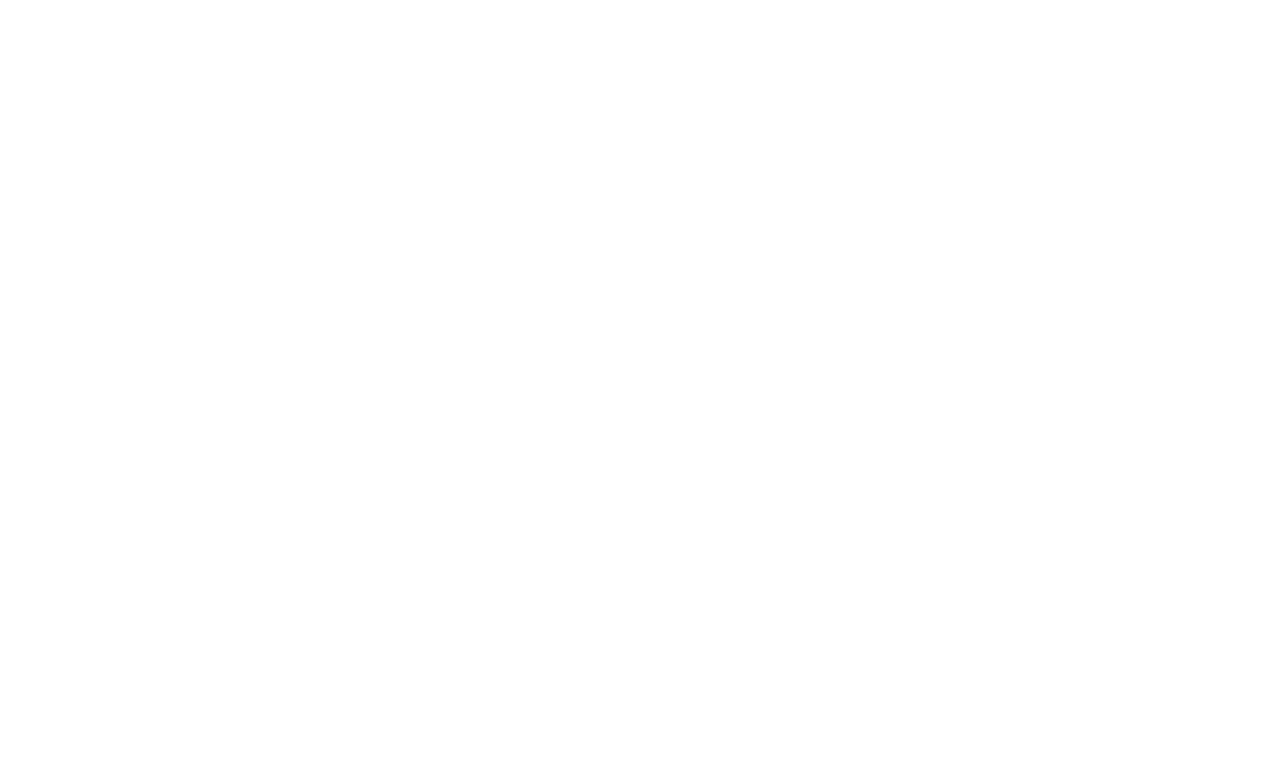
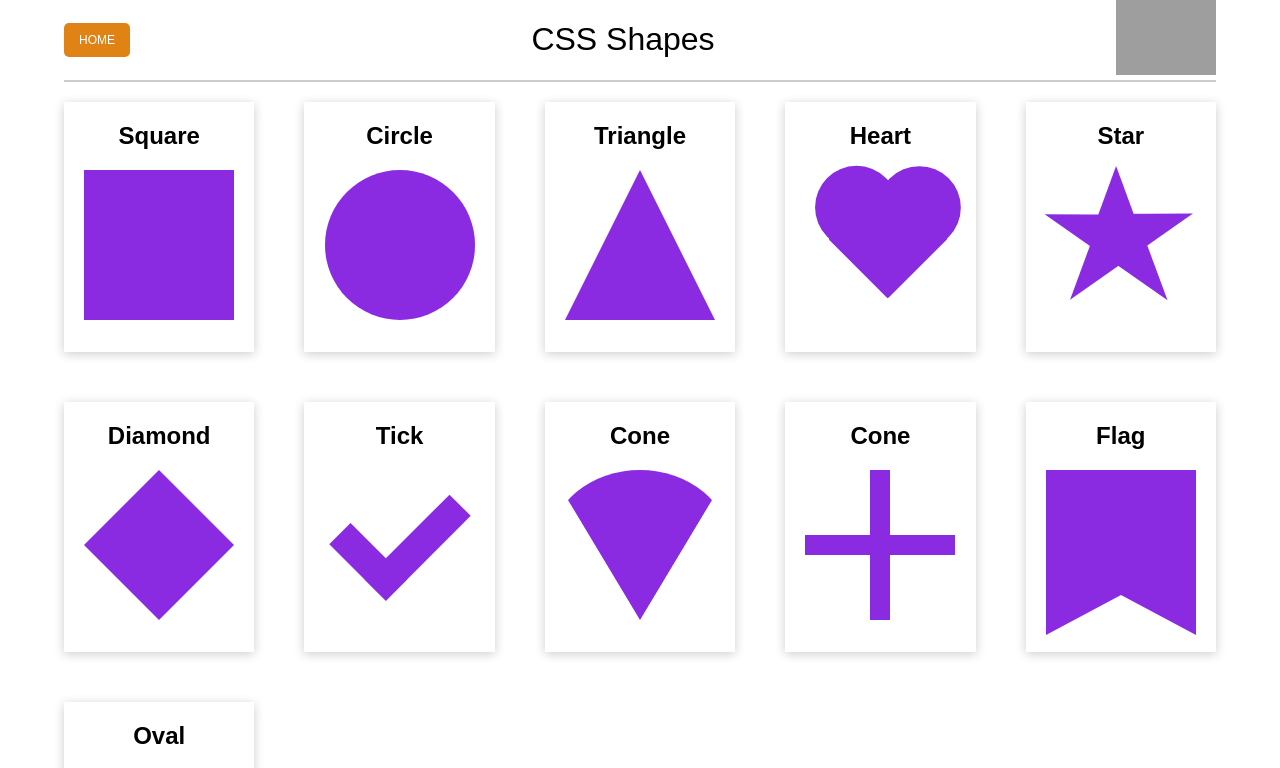
Before and after one commit to rakeshnayak360/mini-challenges, a React (Create React App) app: page /#/css-shapes in a window 1280 px wide. Before the commit this address had no page. Shown: the top 768 px of the page. Built offline with nearby package versions, Linux system fonts and the light colour scheme; grey boxes are pictures that could not be loaded.

Commit message:
CSS challenge is added

```diff
--- a/src/App.js
+++ b/src/App.js
@@ -8,7 +8,7 @@
 import Dashboard from "./mc/dashboard";
 import StarRating from "./mc/star-rating";
 import Counter from "./mc/counter";
-// import Cssshapes from "./mc/css-shapes";
+import Cssshapes from "./mc/css-shapes";
 // import PasswordStrength from "./mc/password-stength";
 // import TransferList from "./mc/transfer-list";
 // import TagInputs from "./mc/tag-inputs";
@@ -49,13 +49,13 @@
               <Parentcomponent component={<Counter />} title="Counter" />
             }
           />
-          {/*<Route
+          <Route
             path="/css-shapes"
             element={
               <Parentcomponent component={<Cssshapes />} title="CSS Shapes" />
             }
           />
-          <Route
+          {/*<Route
             path="/password-strength"
             element={
               <Parentcomponent
--- a/src/helpers/challenges.js
+++ b/src/helpers/challenges.js
@@ -5,7 +5,7 @@
     component: "StarRating",
   },
   { title: "Counter", link: "counter" },
-  // { title: "CSS Shapes", link: "css-shapes" },
+  { title: "CSS Shapes", link: "css-shapes" },
   // { title: "Password Strength", link: "password-strength" },
   // { title: "Transfer List", link: "transfer-list" },
   // { title: "Tag Inputs", link: "tag-inputs", isNew: true, ribbonTitle: "New" },
--- /dev/null
+++ b/src/mc/css-shapes/index.js
@@ -0,0 +1,55 @@
+import React from "react";
+import "./styles.css";
+
+const Cssshapes = () => {
+  return (
+    <div className="allShapes">
+      <div>
+        <h2>Square</h2>
+        <div className="shape square"></div>
+      </div>
+      <div>
+        <h2>Circle</h2>
+        <div className="shape circle"></div>
+      </div>
+      <div>
+        <h2>Triangle</h2>
+        <div className="shape triangle"></div>
+      </div>
+      <div>
+        <h2>Heart</h2>
+        <div className="shape heart"></div>
+      </div>
+      <div>
+        <h2>Star</h2>
+        <div className="shape points-star-5"></div>
+      </div>
+      <div>
+        <h2>Diamond</h2>
+        <div className="shape diamond-square"></div>
+      </div>
+      <div>
+        <h2>Tick</h2>
+        <div className="shape tick"></div>
+      </div>
+      <div>
+        <h2>Cone</h2>
+        <div className="shape cone"></div>
+      </div>
+      <div>
+        <h2>Cone</h2>
+        <div className="shape plus"></div>
+      </div>
+      <div>
+        <h2>Flag</h2>
+        <div className="shape flag"></div>
+      </div>
+      <div>
+        <h2>Oval</h2>
+        <div className="shape oval"></div>
+      </div>
+    </div>
+  );
+};
+
+export default Cssshapes;
--- /dev/null
+++ b/src/mc/css-shapes/styles.css
@@ -0,0 +1,195 @@
+.allShapes {
+  width: 90%;
+  margin: auto;
+  display: grid;
+  gap: 50px;
+  grid-template-columns: repeat(5, 1fr);
+}
+
+.allShapes > div {
+  height: 250px;
+  box-shadow: 0 2px 10px rgba(0, 0, 0, 0.2);
+}
+
+.shape {
+  margin: auto;
+}
+
+.square {
+  width: 150px;
+  height: 150px;
+  background-color: blueviolet;
+}
+
+.circle {
+  width: 150px;
+  height: 150px;
+  background-color: blueviolet;
+  border-radius: 50%;
+}
+
+.triangle {
+  width: 0;
+  height: 0;
+  border-left: 75px solid transparent;
+  border-right: 75px solid transparent;
+  border-bottom: 150px solid blueviolet;
+}
+
+.heart {
+  /* Modify size here: */
+  --size: 150px;
+
+  position: relative;
+  width: var(--size);
+  height: calc(var(--size) * 0.3);
+}
+
+.heart:before,
+.heart:after {
+  position: absolute;
+  content: "";
+  left: calc(var(--size) * 0.55);
+  top: 0;
+  width: calc(var(--size) * 0.55);
+  height: calc(var(--size) * 0.85);
+  background: blueviolet;
+  border-radius: calc(var(--size) * 0.55) calc(var(--size) * 0.55) 0 0;
+  transform: rotate(-45deg);
+  transform-origin: 0 100%;
+}
+
+.heart:after {
+  left: 0;
+  transform: rotate(45deg);
+  transform-origin: 100% 100%;
+}
+.points-star-5 {
+  /* Modify size here: */
+  --size: 150px;
+  --half-size: calc(var(--size) / 2);
+
+  position: relative;
+  display: block;
+  color: blueviolet;
+  width: 0px;
+  height: 0px;
+  border-right: var(--half-size) solid transparent;
+  border-bottom: calc(var(--half-size) * 0.7) solid blueviolet;
+  border-left: var(--half-size) solid transparent;
+  transform: rotate(35deg);
+  margin: 60px auto 0;
+}
+.points-star-5:before {
+  border-bottom: calc(var(--half-size) * 0.8) solid blueviolet;
+  border-left: calc(var(--half-size) * 0.3) solid transparent;
+  border-right: calc(var(--half-size) * 0.3) solid transparent;
+  position: absolute;
+  height: 0;
+  width: 0;
+  top: calc(var(--half-size) * 0.45 * -1);
+  left: calc(var(--half-size) * 0.65 * -1);
+  display: block;
+  content: "";
+  transform: rotate(-35deg);
+}
+.points-star-5:after {
+  position: absolute;
+  display: block;
+  color: blueviolet;
+  top: calc(var(--half-size) * 0.03);
+  left: calc(var(--half-size) * -1.05);
+  width: 0px;
+  height: 0px;
+  border-right: var(--half-size) solid transparent;
+  border-bottom: calc(var(--half-size) * 0.7) solid blueviolet;
+  border-left: var(--half-size) solid transparent;
+  transform: rotate(-70deg);
+  content: "";
+}
+
+.diamond-square {
+  width: 0;
+  height: 0;
+  border: 75px solid transparent;
+  border-bottom-color: blueviolet;
+  position: relative;
+  top: -75px;
+}
+.diamond-square:after {
+  content: "";
+  position: absolute;
+  left: -75px;
+  top: 75px;
+  width: 0;
+  height: 0;
+  border: 75px solid transparent;
+  border-top-color: blueviolet;
+}
+
+.tick {
+  width: 50px;
+  height: 90px;
+  border: 30px solid blueviolet;
+  border-left: 0;
+  border-top: 0;
+  transform: rotate(45deg);
+}
+
+.cone {
+  width: 0;
+  height: 0;
+  border-left: 90px solid transparent;
+  border-right: 90px solid transparent;
+  border-top: 150px solid blueviolet;
+  border-radius: 50%;
+}
+
+.plus {
+  background: blueviolet;
+  height: 150px;
+  position: relative;
+  width: 20px;
+}
+.plus:after {
+  background: blueviolet;
+  content: "";
+  height: 20px;
+  left: -65px;
+  position: absolute;
+  top: 65px;
+  width: 150px;
+}
+
+.flag {
+  width: 150px;
+  height: 150px;
+  box-sizing: content-box;
+  padding-top: 15px;
+  position: relative;
+  background: blueviolet;
+}
+.flag:after {
+  content: "";
+  position: absolute;
+  left: 0;
+  bottom: 0;
+  width: 0;
+  height: 0;
+  border-bottom: 40px solid #fff;
+  border-left: 75px solid transparent;
+  border-right: 75px solid transparent;
+}
+
+.oval {
+  width: 150px;
+  height: 120px;
+  border-radius: 50%;
+  background: blueviolet;
+}
+
+@media (max-width: 767px) {
+  .allShapes {
+    grid-template-columns: repeat(2, 1fr);
+  }
+}
```
